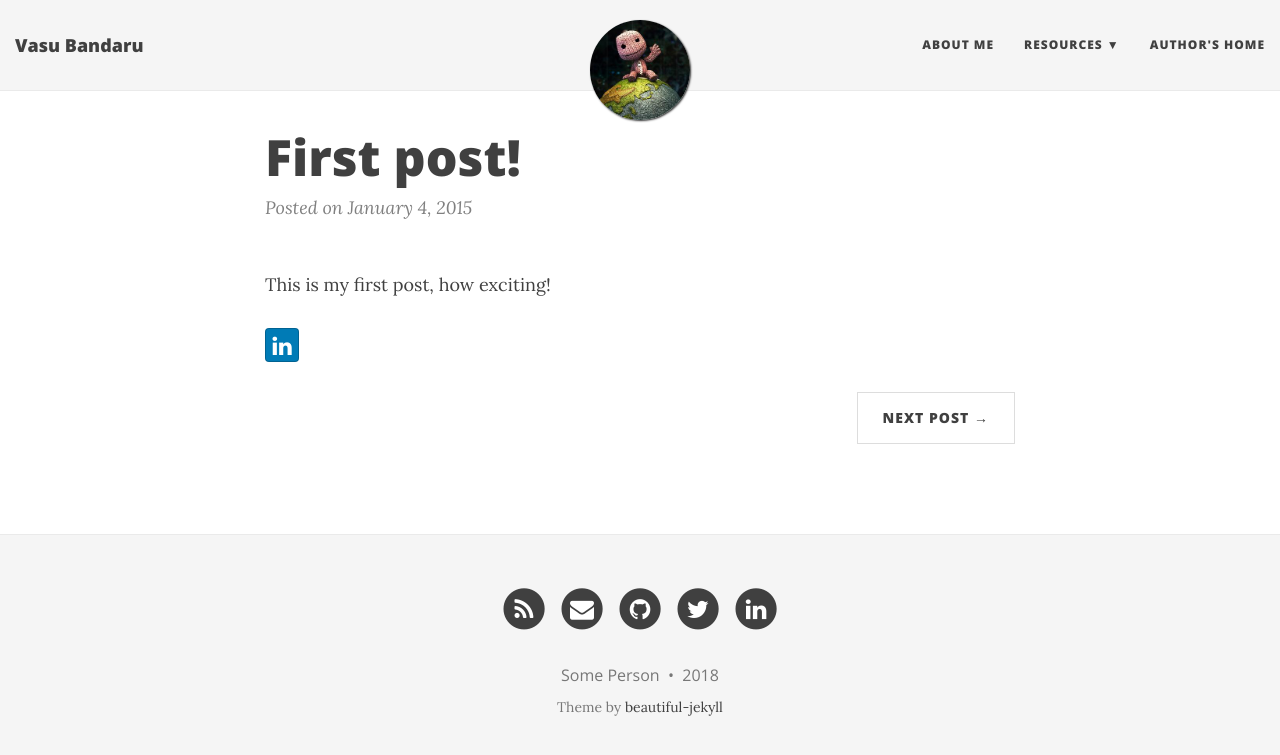
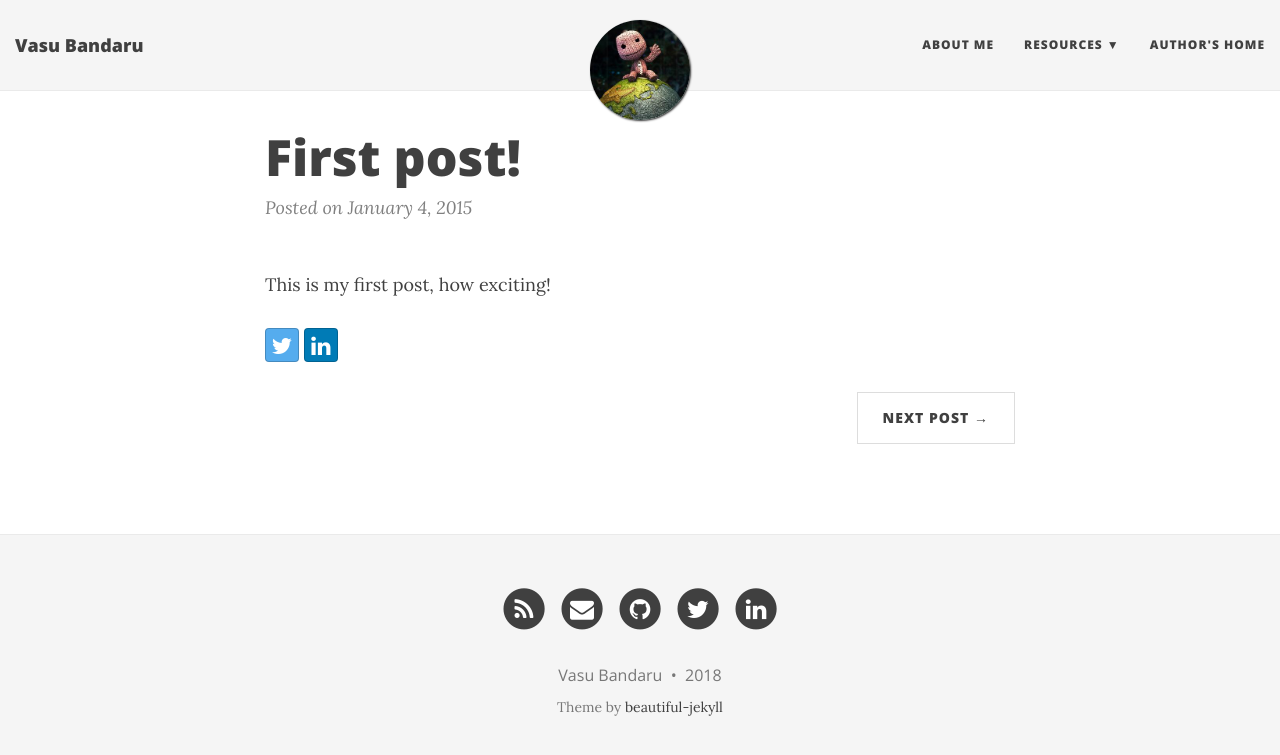
Before and after one commit to vasubandaru/vasubandaru.github.io, a Jekyll site: the page built from _posts/2015-01-04-first-post.md, in a window 1280 px wide. Shown: the top 755 px of the page. Built offline with Jekyll 4.4.1, drawn with Linux system fonts in a browser that asks for light colours; nearby versions of some CDN libraries.

Commit message:
Update _config.yml

```diff
--- a/_config.yml
+++ b/_config.yml
@@ -4,7 +4,7 @@
 # baseurl is the website's URL without the hostname
 
 # If you are building a simple GitHub user page (http://username.github.io) then use these settings:
-url: "http://vasubandaru1.github.io"
+url: "http://vasubandaru.github.io"
 baseurl: ""
 
 # If you are building a GitHub project page then use these settings:
@@ -64,7 +64,7 @@
 # Change all these values or delete the ones you don't want.
 # Important: you must keep the "name" parameter, everything else you can remove
 author:
-  name: Some Person
+  name: Vasu Bandaru
 
 # Select your active Social Network Links.
 # Uncomment the links you want to show in the footer and add your information to each link.
@@ -75,7 +75,7 @@
   email: "vasumani.bandaru@gmail.com"
 # facebook: daattali
   github: vasubandaru
-  twitter: engvasu
+  twitter: va_bandaru
 #  reddit: yourname
 #  google-plus: +DeanAttali
   linkedin: vasubandaru
@@ -92,7 +92,7 @@
 
 # Select which share links to show in posts
 share-links-active:
-  twitter: false
+  twitter: true
   facebook: false
   google: false
   linkedin: true
```
